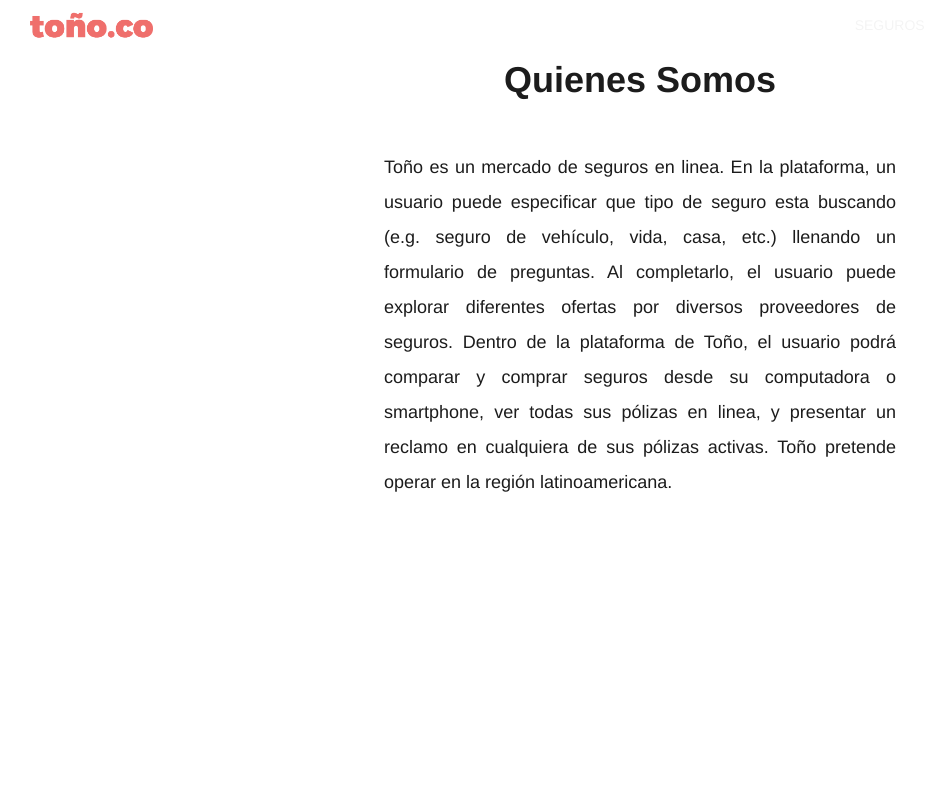
After one commit to gerbonilla/to-o, a Rails app: page /about in a window 1280 px wide. The commit adds this page. Shown: the whole page, without its empty margins (0-929 px from the left). Run offline with Rails 7, Linux system fonts and the light colour scheme; style sheets or scripts are compiled from the project's sources; some libraries are stand-ins or nearby versions.

Commit message:
added about us page

```diff
--- a/app/assets/stylesheets/components/_wrappers.scss
+++ b/app/assets/stylesheets/components/_wrappers.scss
@@ -4,3 +4,23 @@
   height: 100%;
   min-height: 100vh;
 }
+
+.about-page-wrapper {
+ width: 40%;
+ min-width: 400px;
+ height: 100%;
+ min-height: 100vh;
+ padding-top: 40px;
+ margin: 0 auto;
+ color: $black;
+ h1 {
+  text-align: center;
+  font-weight: bold;
+}
+p {
+  text-align: justify;
+  font-size: 18px;
+  line-height: 35px;
+  margin-top: 50px;
+}
+}
--- a/app/controllers/pages_controller.rb
+++ b/app/controllers/pages_controller.rb
@@ -1,6 +1,9 @@
 class PagesController < ApplicationController
-  skip_before_action :authenticate_user!, only: [:home]
+  skip_before_action :authenticate_user!, only: [:home, :about]
 
   def home
   end
+
+  def about
+  end
 end
--- /dev/null
+++ b/app/views/pages/about.html.erb
@@ -0,0 +1,4 @@
+<div class="about-page-wrapper">
+  <h1>Quienes Somos</h1>
+  <p>Toño es un mercado de seguros en linea. En la plataforma, un usuario puede especificar que tipo de seguro esta buscando (e.g. seguro de vehículo, vida, casa, etc.) llenando un formulario de preguntas. Al completarlo, el usuario puede explorar diferentes ofertas por diversos proveedores de seguros. Dentro de la plataforma de Toño, el usuario podrá comparar y comprar seguros desde su computadora o smartphone, ver todas sus pólizas en linea, y presentar un reclamo en cualquiera de sus pólizas activas. Toño pretende operar en la región latinoamericana.</p>
+</div>
--- a/app/views/shared/_navbar.html.erb
+++ b/app/views/shared/_navbar.html.erb
@@ -9,7 +9,7 @@
 
       <!-- Links when logged in -->
       <%= link_to "SEGUROS", new_auto_path, class: "navbar-wagon-item navbar-wagon-link" %>
-      <%= link_to "QUIENES SOMOS", "#", class: "navbar-wagon-item navbar-wagon-link" %>
+      <%= link_to "QUIENES SOMOS", about_path, class: "navbar-wagon-item navbar-wagon-link" %>
       <%= link_to "CONTÁCTANOS", "#", class: "navbar-wagon-item navbar-wagon-link" %>
 
   </div>
--- a/config/routes.rb
+++ b/config/routes.rb
@@ -2,6 +2,9 @@
 
   devise_for :users
   root to: 'pages#home'
+
+  get '/about' => 'pages#about', as: 'about'
+
   resources :autos, only: [:show, :new, :create] do
     resources :contracts, only: [:index, :show]
   end
```
